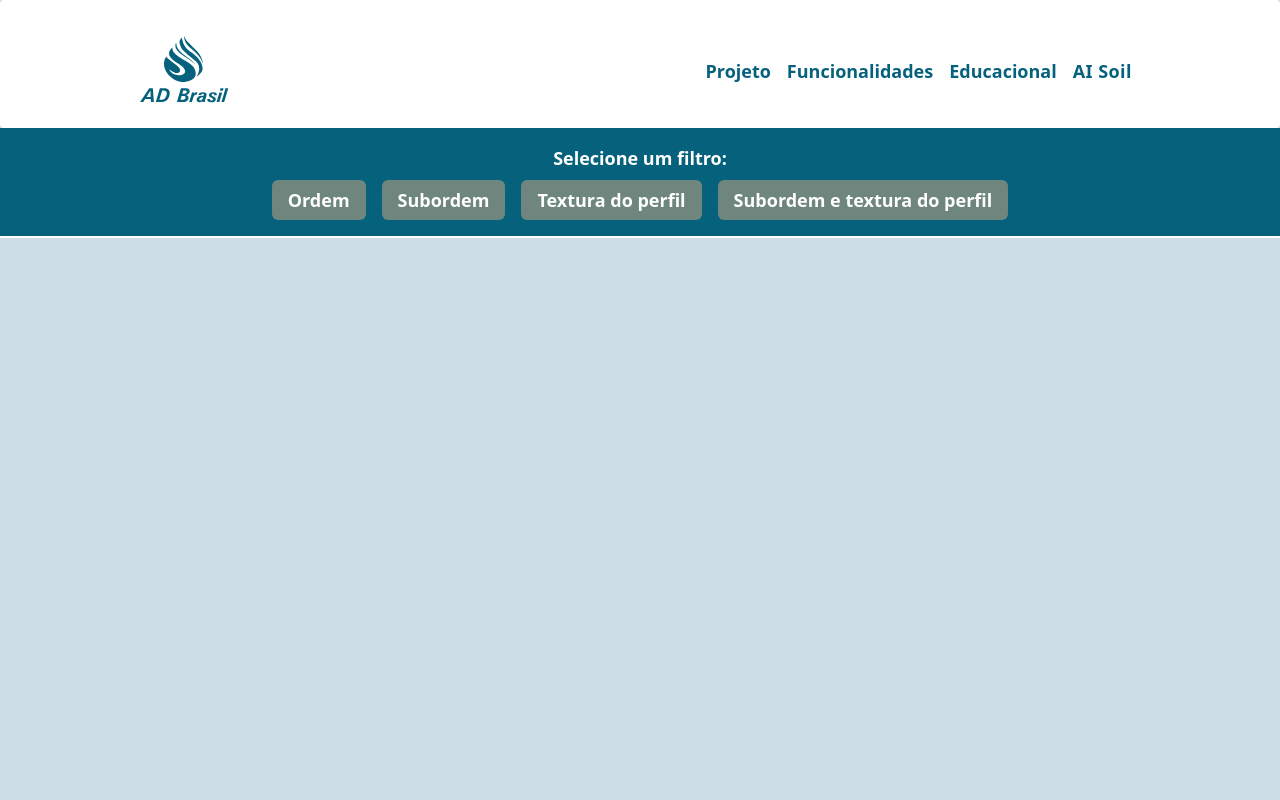
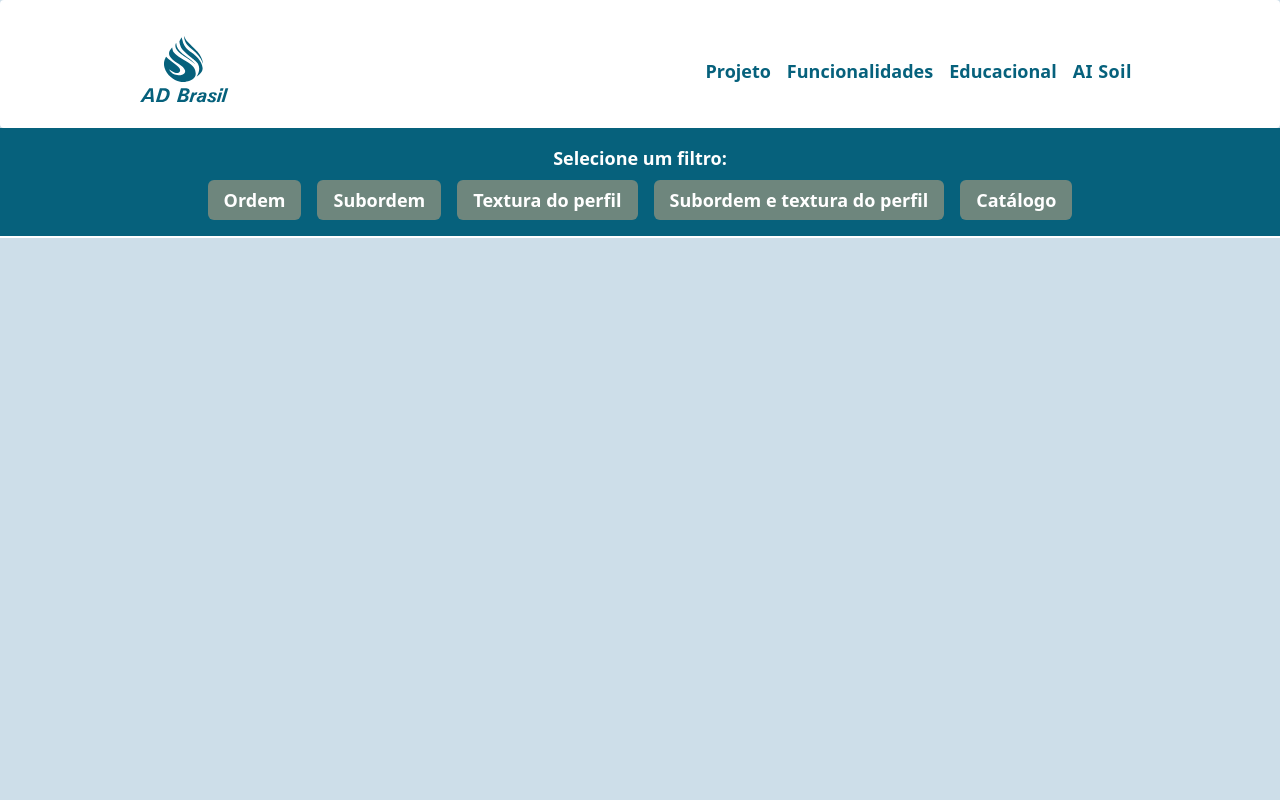
Before and after one commit to luccve/site_ADBrasil, a React (Vite) app: page /catalogo in a window 1280 px wide. Shown: the top 800 px of the page. Built offline with nearby package versions, Linux system fonts and the light colour scheme.

Commit message:
add new tab of catalog

```diff
--- a/src/pages/catalogo/index.tsx
+++ b/src/pages/catalogo/index.tsx
@@ -6,7 +6,7 @@ import CardList from "../../components/card/cardList";
 import type { perfis, perfisSubOrdem, textura, adProps, ValueMapProps } from "../../@types/data";
 import Catalog2 from '../../database/data/catalog2.json'
 import SelectText from "../../components/input/selectText"
-
+import Catalogo from '/public/catalogo_pub-min.jpg'
 
 
 
@@ -54,7 +54,8 @@ const Catalog = () => {
         { label: 'Ordem' },
         { label: 'Subordem' },
         { label: 'Textura do perfil' },
-        { label: 'Subordem e textura do perfil' }
+        { label: 'Subordem e textura do perfil' },
+        { label: 'Catálogo' }
 
     ];
 
@@ -149,6 +150,11 @@ const Catalog = () => {
 
                     </div>}
 
+                {region == 4 && <div className="">
+
+                    <img onDoubleClick={() => window.open('https://ainfo.cnptia.embrapa.br/digital/bitstream/item/243230/1/CNPS-BPD-282-2022.pdf', '_blank')} src={Catalogo} alt="Catálogo Boletim" />
+                </div>}
+
             </div >
         </>
 
```
